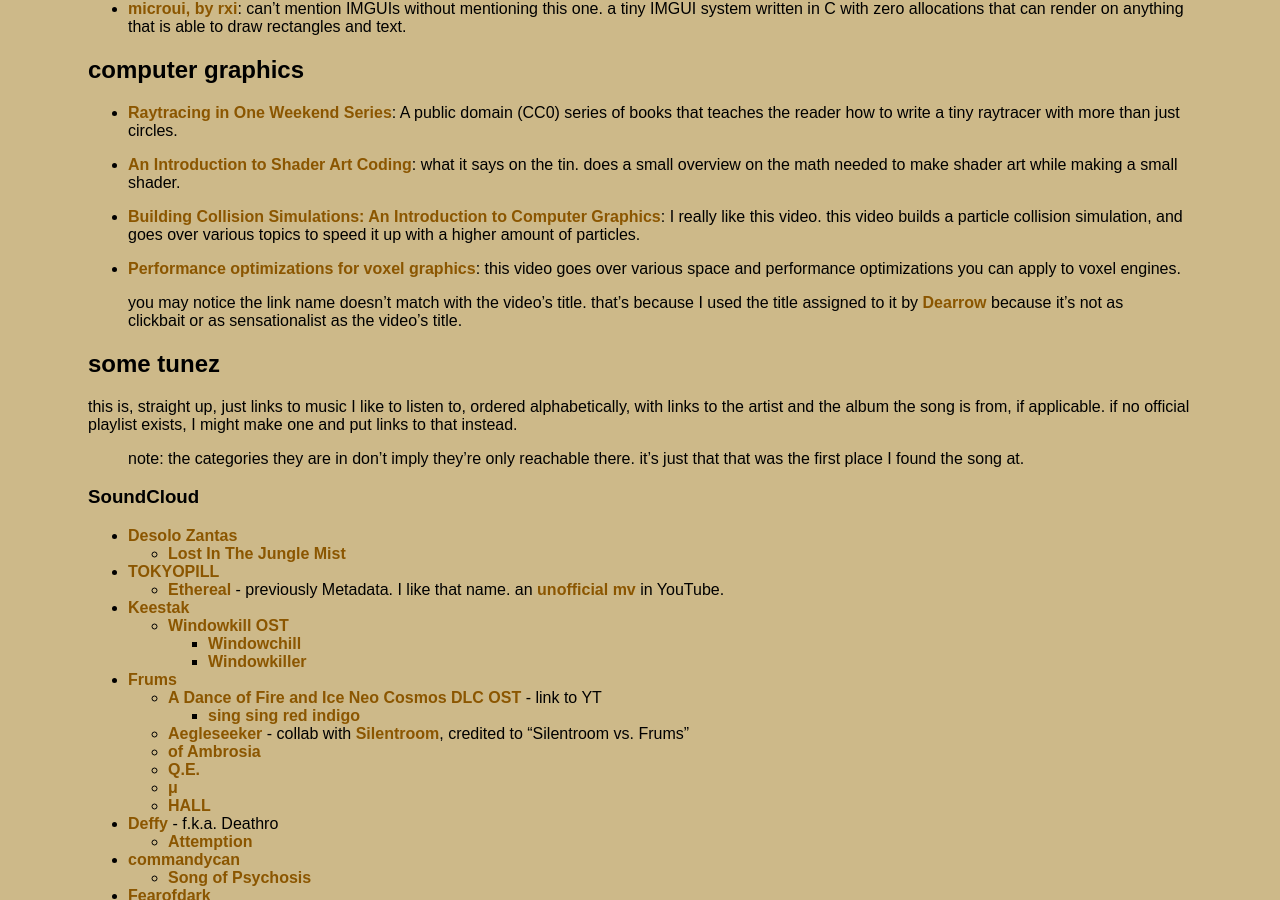
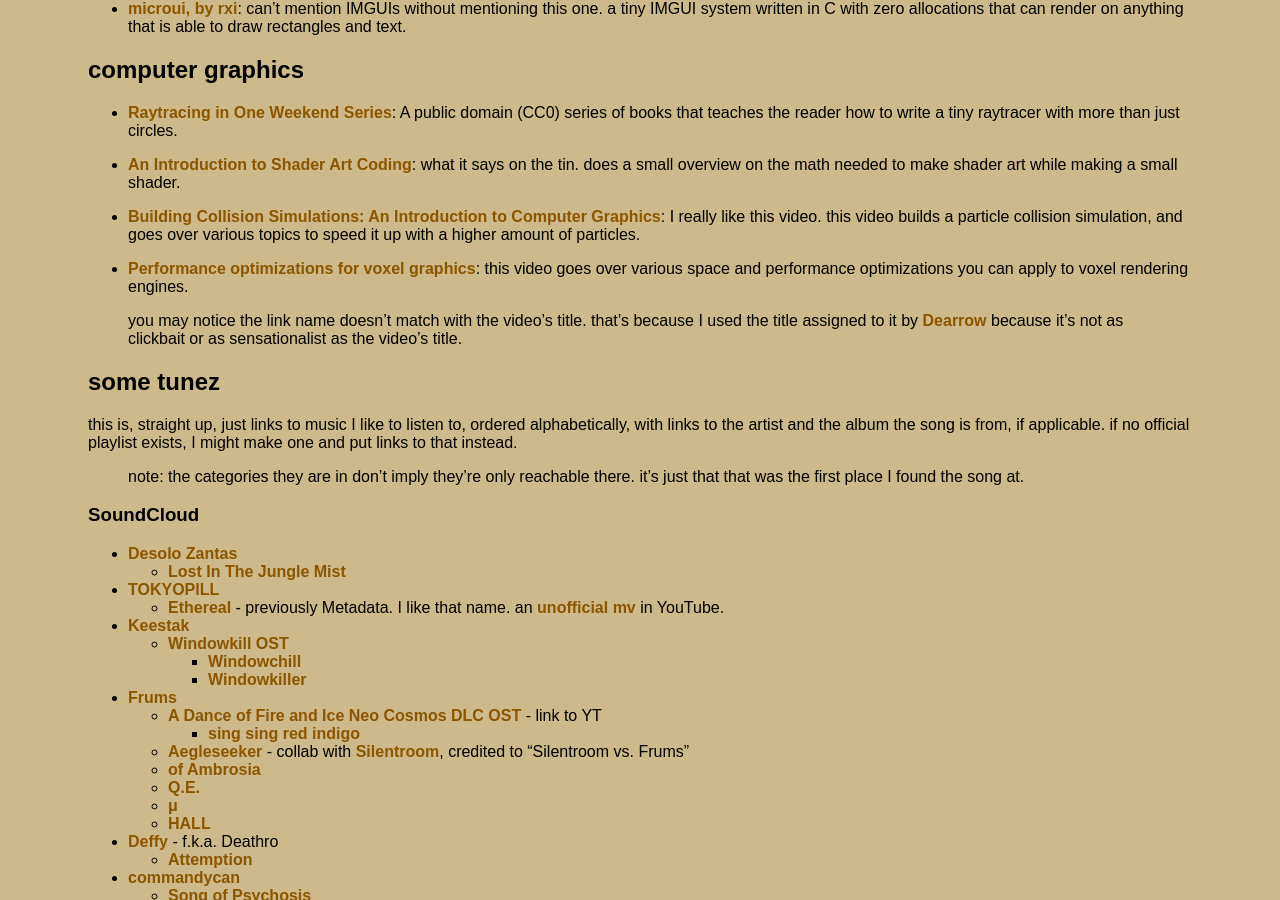
Before and after one commit to thacuber2a03/thacuber2a03.github.io, a Jekyll site: the page built from things/bookmarks.md, in a window 1280 px wide and 900 px high, scrolled down 1139 px. Built offline with Jekyll 4.4.1, drawn with Linux system fonts in a browser that asks for light colours; some of the changed text lies outside the part shown.

Commit message:
update bookmarks
- Added "Performance optimizations for voxel graphics"
- mistakenly merged changelog for 16/05/24 with that of 15/05/14; fixed
- change "voxel engines" to "voxel rendering engines" in desc for "Performance optimizations for voxel graphics"

```diff
--- a/things/bookmarks.md
+++ b/things/bookmarks.md
@@ -61,7 +61,7 @@
 
 - [Building Collision Simulations: An Introduction to Computer Graphics](https://www.youtube.com/watch?v=eED4bSkYCB8): I really like this video. this video builds a particle collision simulation, and goes over various topics to speed it up with a higher amount of particles.
 
-- [Performance optimizations for voxel graphics](https://www.youtube.com/watch?v=40JzyaOYJeY): this video goes over various space and performance optimizations you can apply to voxel engines.
+- [Performance optimizations for voxel graphics](https://www.youtube.com/watch?v=40JzyaOYJeY): this video goes over various space and performance optimizations you can apply to voxel rendering engines.
 
 > you may notice the link name doesn't match with the video's title. that's because I used the title assigned to it by [Dearrow](https://dearrow.ajay.app/) because it's not as clickbait or as sensationalist as the video's title.
 
@@ -274,4 +274,8 @@
   - added "Flim", "IZ-US" and "Xtal" by Aphex Twin to [some tunez](#music)
   - added "Writing a compiler in Ruby, bottom up"
   - added "An Introduction to Shader Art Coding" and "Building Collision Simulations: An Introduction to Computer Graphics"
-  - Added "Performance optimizations for voxel graphics"
+
+- 16/05/24
+- Added "Performance optimizations for voxel graphics"
+- mistakenly merged changelog for 16/05/24 with that of 15/05/14; fixed
+- change "voxel engines" to "voxel rendering engines" in desc for "Performance optimizations for voxel graphics"
```
